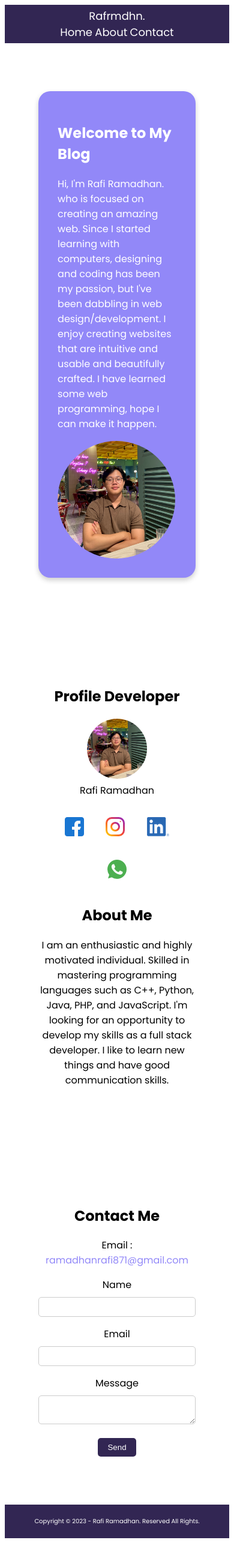
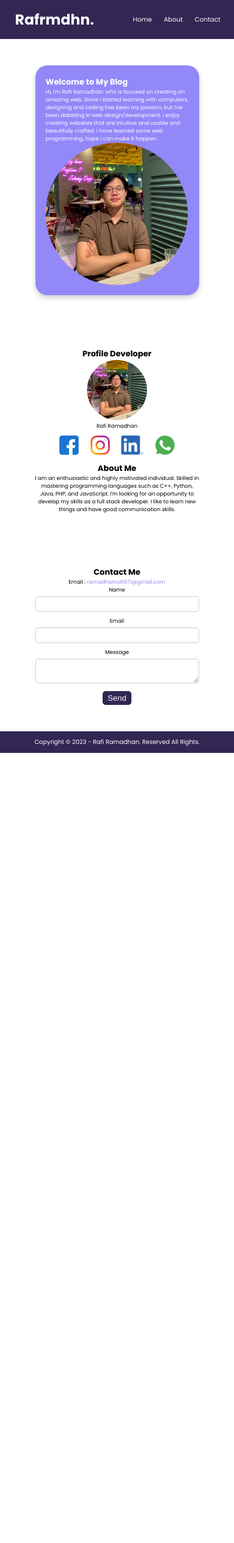
Before and after one commit to rafrmdhn/HTMLtest, a PHP site: page / in a window 390 px wide. Shown: the whole page at 60% size. After the commit the page ends 1255 px from the top, so only its background shows below. Run offline with PHP 8.4, Linux system fonts and the light colour scheme.

Commit message:
Update style.css

```diff
--- a/dicoding/assets/css/style.css
+++ b/dicoding/assets/css/style.css
@@ -1,5 +1,10 @@
 * {
+    margin: 0;
+    padding: 0;
 	box-sizing: border-box;
+    outline: none;
+    border: none;
+    text-decoration: none;
 }
 
 html {
@@ -8,8 +13,9 @@ html {
 
 body {
     font-family: 'Poppins', sans-serif;
-    background-color: var(--bg);
-    /* min-height: 2000px; */
+    background-color: #fff;
+    min-height: 100vh;
+    display: block;
 }
 
 header {
@@ -17,11 +23,35 @@ header {
     text-align: center;
 }
 
+.navbar {
+    display: flex;
+    justify-content: space-between;
+    align-items: center;
+    background-color: #322653;
+    padding: 5px;
+}
+
+
+.navbar-logo {
+    font-size: 24px;
+    font-weight: 700;
+    color: white;
+    padding: 10px 20px;
+}
+
+.navbar .navbar-nav a {
+    color: #ffffff;
+    display: inline-block;
+    font-size: 1.2rem;
+    margin-right: 2rem;
+}
+
+
 header nav {
 	top: 0;
     padding: 5px;
 	position: sticky;
-    background-color: #322653;
+    background-color: #ffffff;
 }
 
 header nav li {
@@ -141,7 +171,7 @@ footer {
 	text-align: center;
 }
 
-@media screen and (max-width: 1000px) {
+@media(max-width: 1366px) {
     .about-container {
         flex-direction: column; /* Stack the sections on top of each other */
         text-align: center; /* Center align contents */
@@ -152,3 +182,25 @@ footer {
         width: 100%;
     }
 }
+
+@media screen and (max-width: 768px) {
+    html{
+        font-size: 62.5%;
+    }
+    .about-container {
+        flex-direction: column;
+        text-align: center;
+    }
+
+    .profile-card,
+    .about-me-content {
+        width: 100%;
+    }
+
+}
+
+@media(max-width: 450px) {
+    html{
+        font-size: 55%;
+    }
+}
```
